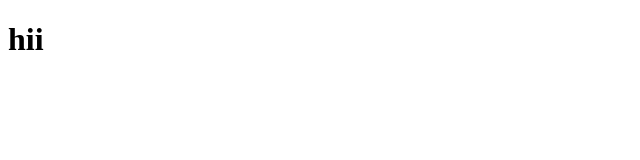
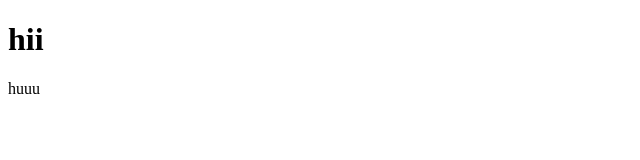
Before and after one commit to nuuraomar3-lgtm/Fullstack, a plain HTML site: page about.html in a window 1280 px wide. Shown: the full height of the page, 0-640 px from the left. Drawn offline with Linux system fonts and the light colour scheme.

Commit message:
added css file

```diff
--- a/about.html
+++ b/about.html
@@ -7,5 +7,6 @@
 </head>
 <body>
     <h1>hii</h1>
+    <p>huuu</p>
 </body>
 </html>
```
Also changed, not shown: css/style.css (added).
